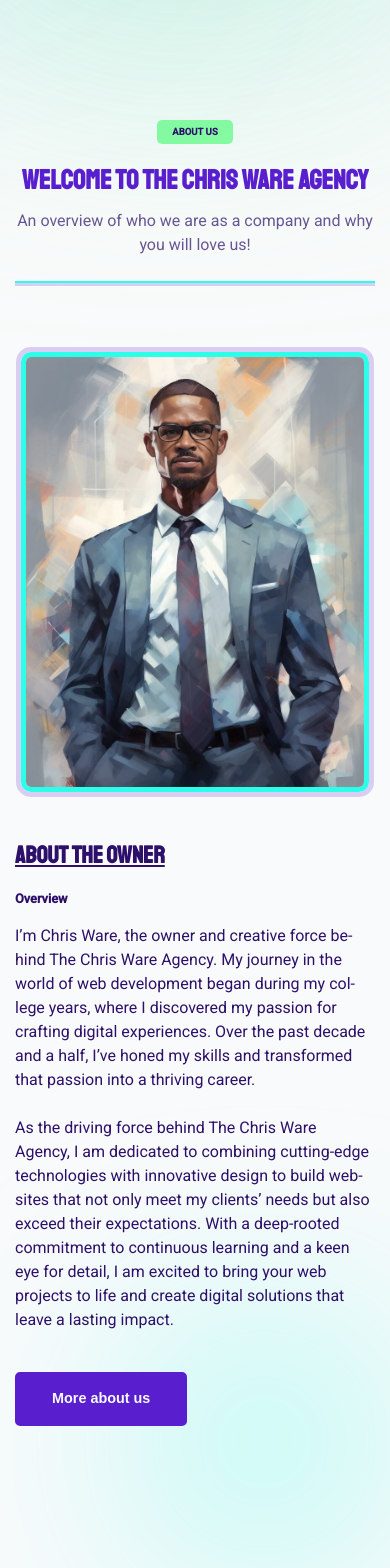
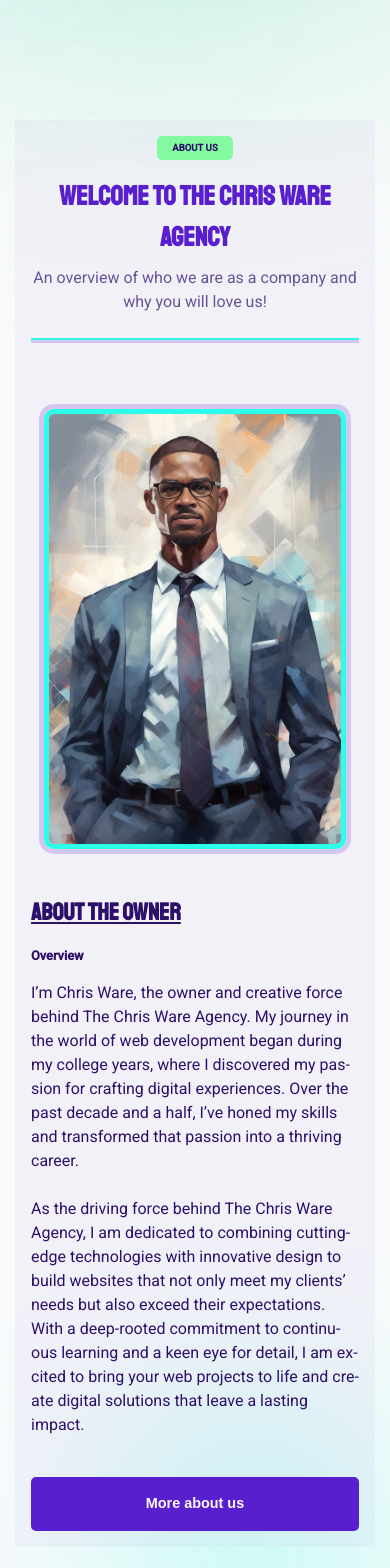
Before and after one commit to ChristianWare/chris-ware-agency, a Next.js app: page / in a window 390 px wide. Shown: the part 1160-2728 px from the top of the page. Built offline with nearby package versions, Linux system fonts and the light colour scheme.

Commit message:
Sections Padding fix

```diff
--- a/src/app/components/About/About.module.css
+++ b/src/app/components/About/About.module.css
@@ -1,6 +1,6 @@
 .container {
   margin-bottom: 15rem;
-  padding-bottom: 5rem;
+  background-color: var(--border2);
 }
 
 .content {
@@ -18,11 +18,6 @@
 .left,
 .right {
   flex: 1;
-}
-
-.left {
-  margin-left: auto;
-  margin-right: auto;
 }
 
 .imgContainer {
@@ -70,7 +65,7 @@
 
 @media screen and (max-width: 820px) {
   .content {
-    padding: 1rem;
+    padding: 2rem;
   }
 
   .top {
@@ -82,18 +77,25 @@
     margin-top: 3rem;
   }
 
+  .left {
+    margin-left: auto;
+    margin-right: auto;
+  }
+
   .imgContainer {
-    width: 92vw;
+    width: 85vw;
     height: 675px;
   }
 }
 
 @media screen and (max-width: 568px) {
-  .content {
-    padding: 0rem;
+  .imgContainer {
+    width: 80vw;
+    height: 450px;
   }
 
-  .imgContainer {
-    height: 450px;
+  .btnContainer {
+    display: grid;
+    width: 100%;
   }
 }
--- a/src/app/components/Portfolio/Portfolio.module.css
+++ b/src/app/components/Portfolio/Portfolio.module.css
@@ -1,6 +1,7 @@
 .container {
   margin-bottom: 15rem;
   padding-bottom: 5rem;
+  background-color: var(--border2);
 }
 
 .content {
@@ -47,8 +48,8 @@
   height: 100%;
   background: linear-gradient(
     to bottom,
-    rgba(89, 31, 206, 0.9),
-    rgba(43, 2550, 234, 0.5)
+    rgba(89, 31, 206, 1),
+    rgba(89, 31, 206, 0.7)
   );
   z-index: 1;
   opacity: 1;
@@ -68,7 +69,7 @@
 
 @media screen and (max-width: 820px) {
   .content {
-    padding: 1rem;
+    padding: 2rem;
   }
 
   .bottom {
@@ -78,7 +79,7 @@
 
 @media screen and (max-width: 568px) {
   .content {
-    padding: 0rem;
+    padding: 2rem;
   }
 
   .bottom {
--- a/src/app/globals.css
+++ b/src/app/globals.css
@@ -7,8 +7,6 @@
   --text: #2d1069;
   --border: rgba(89, 31, 206, 0.2);
   --border2: rgba(184, 164, 225, 0.1);
-  --border-ratio: 1; /* Adjust this value as needed */
-  --image-ratio: 1; /* Adjust this value to control image width relative to container */
 }
 
 * {
```
